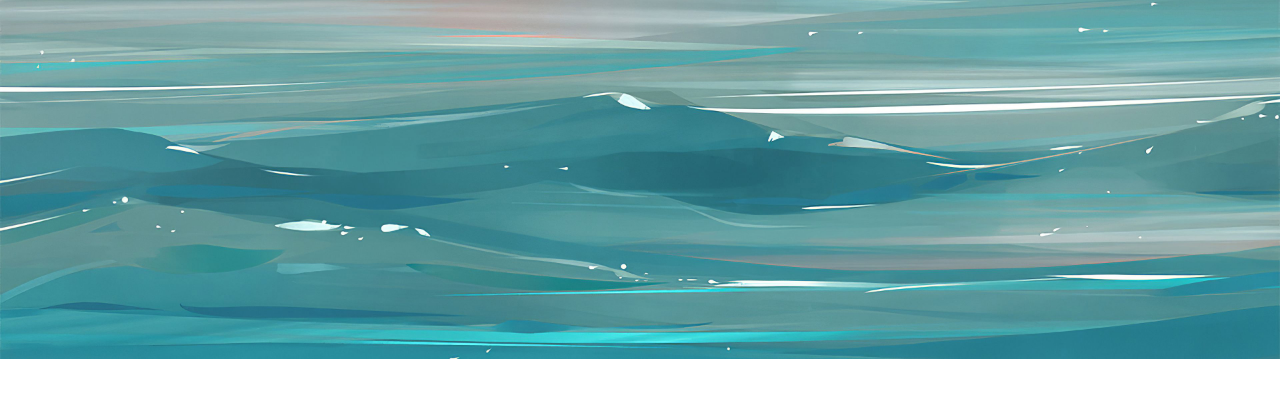
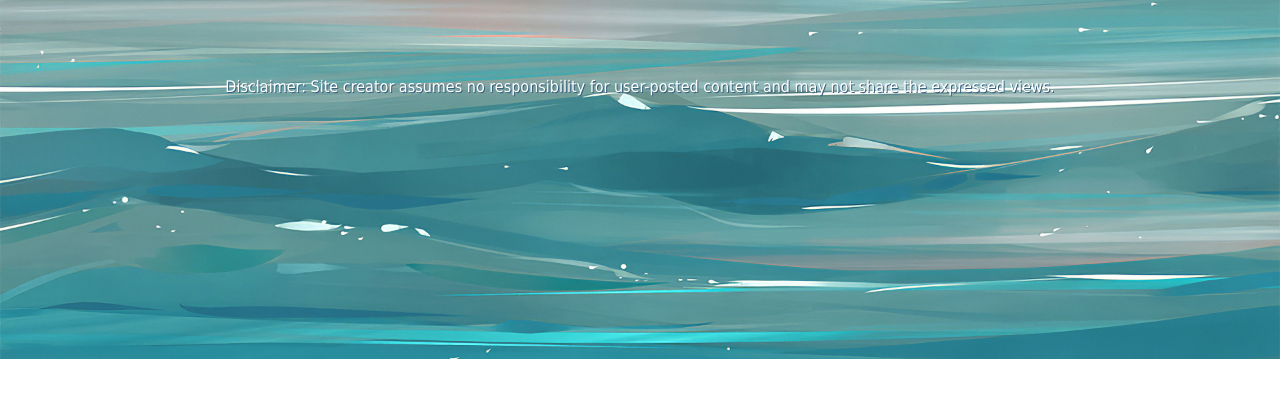
Before and after one commit to steven-packard/WeBubble, a website: page index.html in a window 1280 px wide. Shown: the part 361-758 px from the top of the page. Drawn offline with nearby package versions, Linux system fonts and the light colour scheme; no server answers.

Commit message:
Added disclaimer

```diff
--- a/index.css
+++ b/index.css
@@ -126,6 +126,14 @@ body {
     padding: 50px;
 }
 
+.disclaimer{
+    color: white;
+    font-family: Tahoma, Verdana, sans-serif;
+    text-align: center;
+    font-size: 1em;
+    text-shadow: 1px 1px #3a5f7d
+}
+
 
 /* Mobile devices */
 @media screen and (max-width: 768px) {
--- a/index.html
+++ b/index.html
@@ -28,6 +28,8 @@
 
     <div class="box-of-messages" id="messages">
     </div>
+
+    <div class="disclaimer">Disclaimer: Site creator assumes no responsibility for user-posted content and may not share the expressed views.</div>
 
 
 
```
